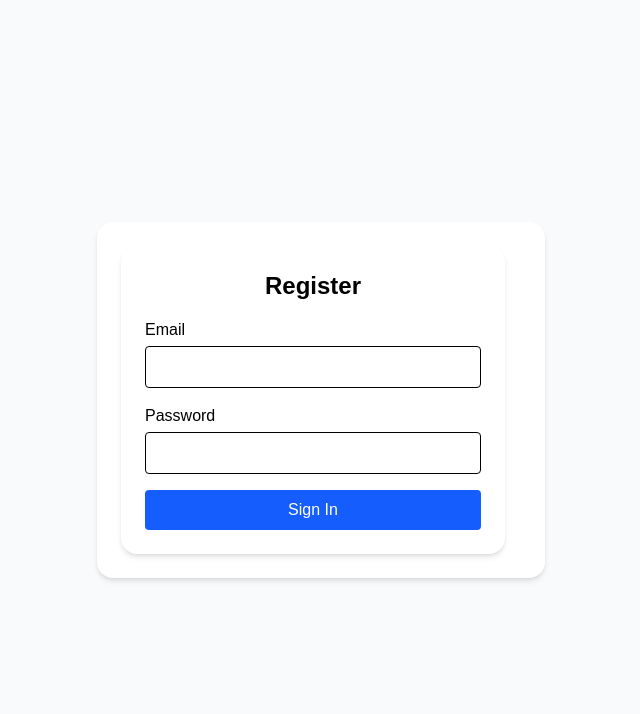
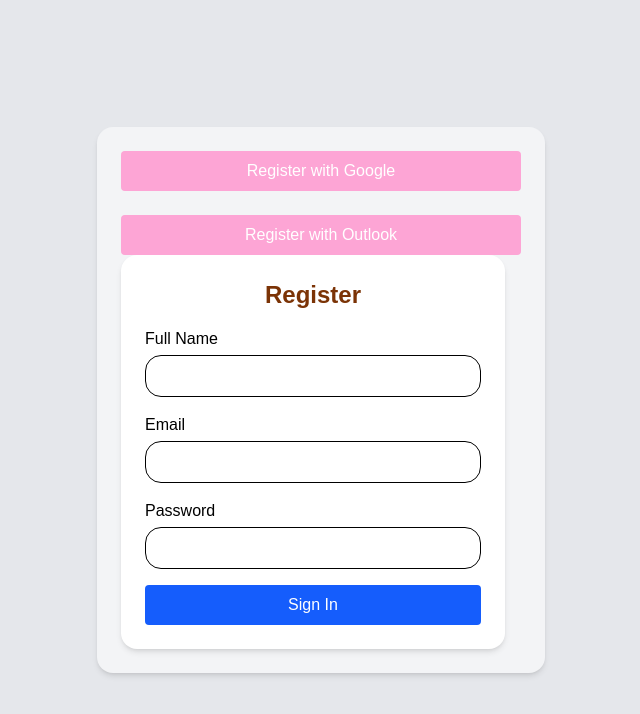
Before and after one commit to Anurag1096/knaban-board, a Next.js app: page /register in a window 1280 px wide. Shown: the top 714 px of the page, without its empty margins (319-959 px from the left). Built offline with nearby package versions, Linux system fonts and the light colour scheme.

Commit message:
wip: setting up forgot password flow

```diff
--- a/src/app/(auth)/layout.tsx
+++ b/src/app/(auth)/layout.tsx
@@ -7,8 +7,8 @@
   children: React.ReactNode;
 }) {
   return (
-    <section className="flex justify-center items-center min-h-screen bg-gray-50">
-      <div className="w-full max-w-md p-6 bg-white rounded-2xl shadow-md">
+    <section className="flex justify-center items-center min-h-screen bg-gray-200">
+      <div className="w-full max-w-md p-6 bg-gray-100 rounded-2xl shadow-md">
         {children}
       </div>
     </section>
--- a/src/app/(auth)/login/loginForm.tsx
+++ b/src/app/(auth)/login/loginForm.tsx
@@ -1,14 +1,14 @@
-'use client'
+"use client";
 
-import Link from 'next/link'
-import { loginAction } from './actions'
+import Link from "next/link";
+import { loginAction } from "./actions";
 
 export default function LoginForm() {
-  return (<>
-
+  return (
+    <>
       <button
         type="submit"
-        className="w-full  bg-pink-300 text-white py-2 rounded hover:bg-pink-700  cursor-pointer"
+        className="w-full  bg-pink-300 text-white py-2 rounded hover:bg-pink-700  cursor-pointer mb-6"
       >
         Login with Google
       </button>
@@ -20,32 +20,37 @@
         Login with Outlook
       </button>
 
-      <h3 className='text-center text-3xl text-amber-200'>Or</h3>
+      <h3 className="text-center text-3xl text-amber-200">Or</h3>
       <form
         action={loginAction}
         className="bg-black-700 p-6 rounded-2xl shadow-md w-full max-w-sm space-y-4"
       >
-      <h1 className="text-2xl font-semibold text-center  text-amber-900">Login</h1>
+        <h1 className="text-2xl font-semibold text-center  text-amber-900">
+          Login
+        </h1>
 
         <div className="flex flex-col ">
-        <label className='text-amber-900 text-xl'>Email</label>
+          <label className="text-amber-900 text-xl">Email</label>
           <input
             type="email"
             name="email"
-          className="border rounded p-2 mt-1 text-emerald-900"
+            className="border rounded-2xl p-2 mt-1 text-emerald-900"
             required
           />
         </div>
 
         <div className="flex flex-col">
-        <label className='text-amber-900 text-xl'>Password</label>
+          <label className="text-amber-900 text-xl">Password</label>
           <input
             type="password"
             name="password"
-          className="border rounded p-2 mt-1  text-emerald-900"
+            className="border rounded-2xl p-2 mt-1  text-emerald-900"
             required
           />
         </div>
+        <span className="text-black">
+          <Link href={"/reset"}>Forgot Password</Link>
+        </span>
 
         <button
           type="submit"
@@ -54,9 +59,14 @@
           Sign In
         </button>
 
-
-      <span className='text-black'>Dont have an account <Link className = "text-blue-300" href={"/register"}> Register here</Link></span>
+        <span className="text-black">
+          Dont have an account{" "}
+          <Link className="text-blue-300" href={"/register"}>
+            {" "}
+            Register here
+          </Link>
+        </span>
       </form>
     </>
-  )
+  );
 }
--- a/src/app/(auth)/register/actions.ts
+++ b/src/app/(auth)/register/actions.ts
@@ -4,8 +4,8 @@
 export async function registerAction(formData:FormData){
  const email = formData.get('email') as string
   const password = formData.get('password') as string
-
-   if (!email || !password) {
+  const fullName=formData.get('fullName') as string
+   if (!email || password.length < 6 || !fullName) {
     throw new Error('Missing email or password')
   }
 
--- a/src/app/(auth)/register/registerForm.tsx
+++ b/src/app/(auth)/register/registerForm.tsx
@@ -1,41 +1,69 @@
-'use client'
+"use client";
 
-import { registerAction } from './actions'
+import { registerAction } from "./actions";
 
 export default function LoginForm() {
   return (
+    <>
+      <button
+        type="submit"
+        className="w-full  bg-pink-300 text-white py-2 rounded hover:bg-pink-700  cursor-pointer mb-6"
+      >
+        Register with Google
+      </button>
+
+      <button
+        type="submit"
+        className="w-full  bg-pink-300 text-white py-2 rounded hover:bg-pink-700  cursor-pointer"
+      >
+        Register with Outlook
+      </button>
       <form
         action={registerAction}
         className="bg-white p-6 rounded-2xl shadow-md w-full max-w-sm space-y-4"
       >
-      <h1 className="text-2xl font-semibold text-center">Register</h1>
-
+        <h1 className="text-2xl font-semibold text-center text-amber-900">
+          Register
+        </h1>
         <div className="flex flex-col">
-        <label>Email</label>
+          <label htmlFor="fullName" className="text-black">Full Name</label>
+          <input
+            id="fullName"
+            type="text"
+            required
+            name="fullName"
+            className="border rounded-2xl p-2 mt-1 text-black"
+          />
+        </div>
+        <div className="flex flex-col">
+          <label className="text-black">Email</label>
           <input
             type="email"
             name="email"
-          className="border rounded p-2 mt-1"
+            className="border rounded-2xl p-2 mt-1 text-black"
             required
           />
         </div>
 
         <div className="flex flex-col">
-        <label>Password</label>
+          <label className="text-black">Password</label>
           <input
             type="password"
             name="password"
-          className="border rounded p-2 mt-1"
+            minLength={7}
+            maxLength={12}
+            className="border rounded-2xl p-2 mt-1 text-black"
             required
           />
         </div>
 
         <button
           type="submit"
-        className="w-full bg-blue-600 text-white py-2 rounded hover:bg-blue-700"
+          className="w-full bg-blue-600 text-white py-2 rounded hover:bg-blue-700 cursor-pointer"
         >
           Sign In
         </button>
       </form>
-  )
+    </>
+  );
 }
--- /dev/null
+++ b/src/app/(auth)/reset/page.tsx
@@ -0,0 +1,34 @@
+'use client'
+
+import {useState} from 'react'
+import { useRouter } from 'next/navigation'
+export default function ResetPage() {
+  const router = useRouter()
+  const [resetFlowPoint,setResetFlow]=useState<number>(0)
+
+  if(resetFlowPoint==1){
+    return (
+         <main>
+      {/* Enter email section */}
+      <span>Veryfy yourself</span>
+      <button className='bg-black cursor-pointer' onClick={()=>setResetFlow(2)}>next</button>
+    </main>
+    )
+  }
+
+  if(resetFlowPoint==2){
+    return(<main>
+        <span>Final point</span>
+        <button className='bg-black cursor-pointer' onClick={()=> router.push('/login')}>Save</button>
+    </main>)
+  }
+
+
+    return (
+    <main>
+       {/* Enter email section */}
+        <span>First step</span>
+        <button className='bg-black text-balck cursor-pointer' onClick={()=>setResetFlow(1)}>next</button>
+    </main>
+  );
+}
```
Lines whose indentation alone changed are shown as unchanged.
